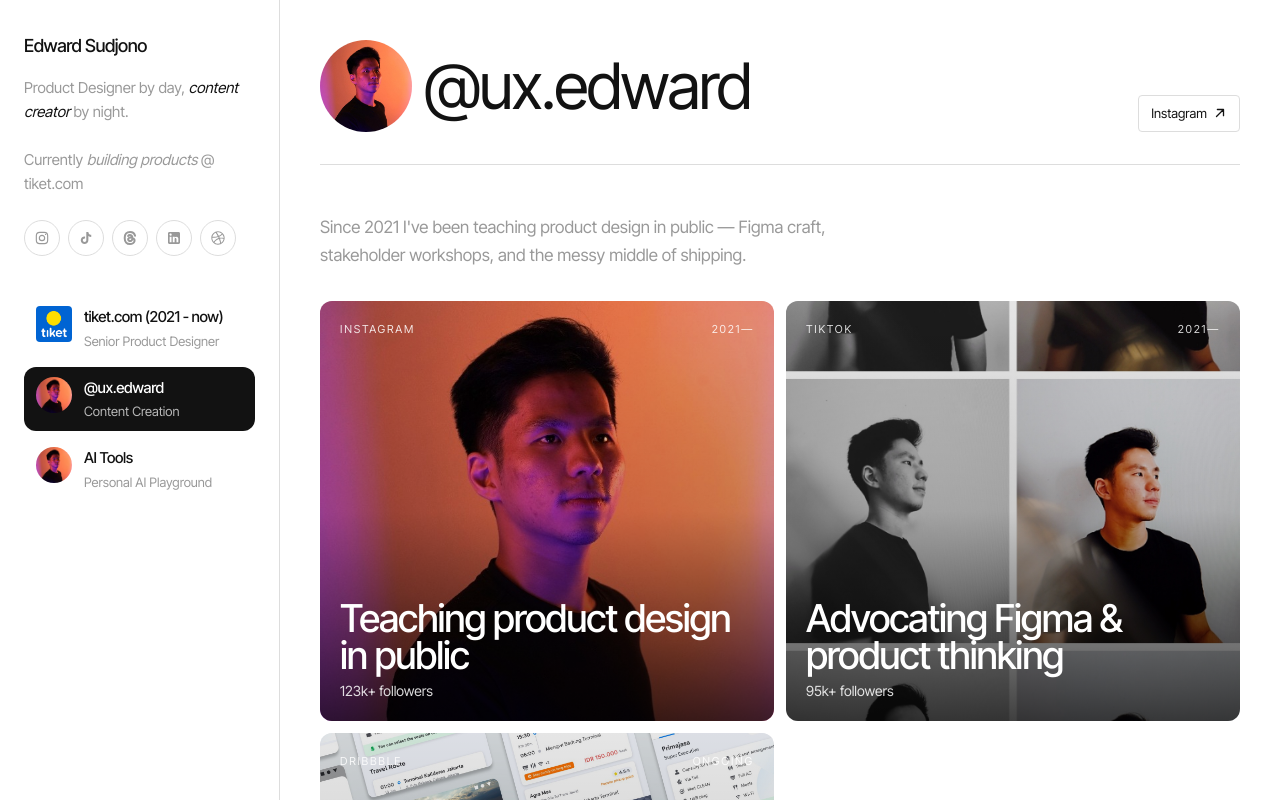
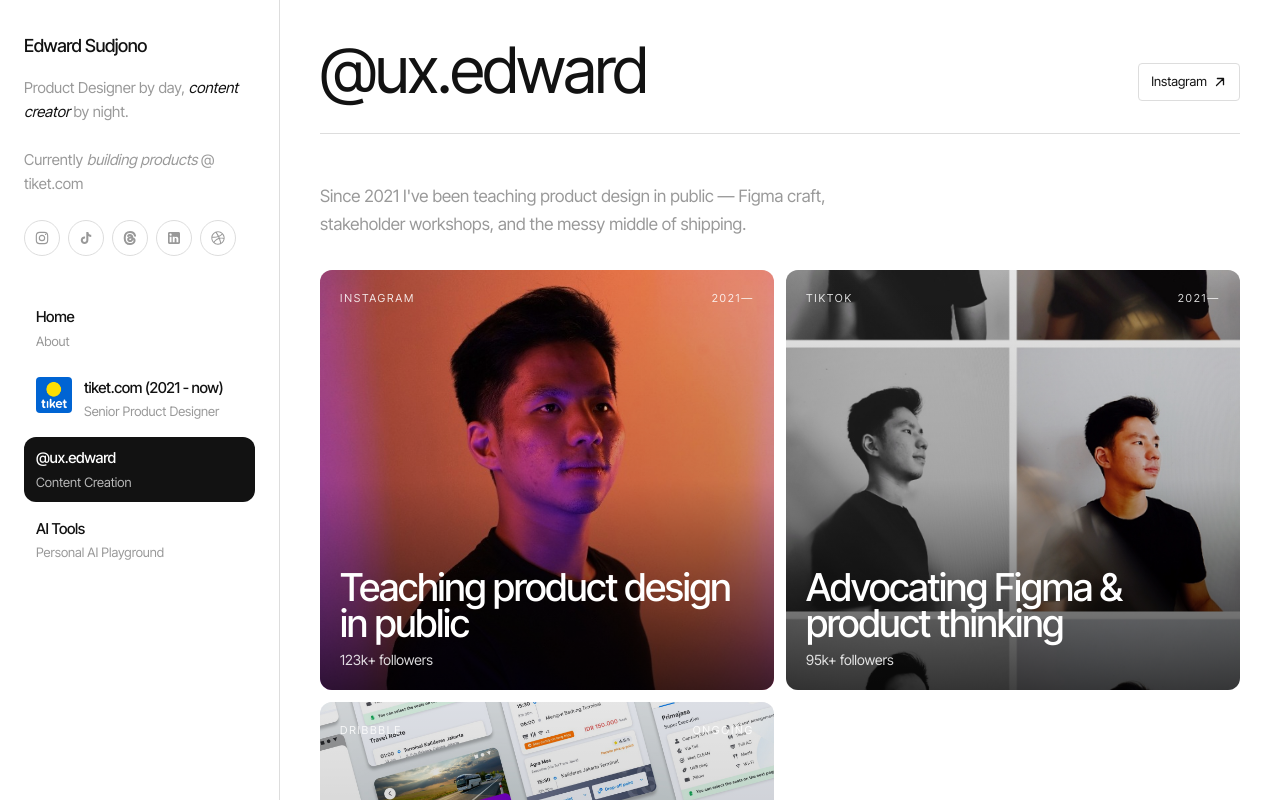
Before and after one commit to uxedward/portfolio, a Next.js app: page /content in a window 1280 px wide. Shown: the top 800 px of the page. Built offline with nearby package versions, Linux system fonts and the light colour scheme.

Commit message:
Fix invisible tab content and add a Home tab
Cards were rendered at opacity 0 by motion, so tab bodies looked empty. Show content immediately, put Home first in the sidebar, and drop portrait thumbnails from the tabs.

Co-authored-by: uxedward <uxedward@users.noreply.github.com>

```diff
--- a/app/globals.css
+++ b/app/globals.css
@@ -165,15 +165,29 @@ img {
   }
 }
 
+.card-rise {
+  animation: card-rise var(--duration-slow) var(--ease-out) both;
+}
+
+@keyframes card-rise {
+  from {
+    opacity: 1;
+    transform: translateY(24px);
+  }
+  to {
+    opacity: 1;
+    transform: translateY(0);
+  }
+}
+
 @media (prefers-reduced-motion: reduce) {
   html {
     scroll-behavior: auto;
   }
 
   .page-enter,
-  * {
+  .card-rise {
     animation: none !important;
-    transition: none !important;
   }
 
   .vt-sidebar,
--- a/components/project-grid.tsx
+++ b/components/project-grid.tsx
@@ -1,25 +1,18 @@
-"use client";
-
-import { motion, useReducedMotion } from "motion/react";
 import { ProjectCard } from "@/components/project-card";
-import { cardGrid, cardItem } from "@/lib/motion";
 import type { Project } from "@/lib/projects";
 
 export function ProjectGrid({ projects }: { projects: Project[] }) {
-  const reduceMotion = useReducedMotion();
-
   return (
-    <motion.section
-      className="grid gap-3 md:grid-cols-2"
-      variants={cardGrid}
-      initial={reduceMotion ? false : "hidden"}
-      animate="show"
-    >
+    <section className="grid gap-3 md:grid-cols-2">
       {projects.map((project, index) => (
-        <motion.div key={project.slug} variants={cardItem}>
+        <div
+          key={project.slug}
+          className="card-rise"
+          style={{ animationDelay: `${index * 80}ms` }}
+        >
           <ProjectCard project={project} priority={index === 0} />
-        </motion.div>
+        </div>
       ))}
-    </motion.section>
+    </section>
   );
 }
--- a/components/rise-in.tsx
+++ b/components/rise-in.tsx
@@ -1,7 +1,3 @@
-"use client";
-
-import { motion, useReducedMotion } from "motion/react";
-import { duration, easeOut } from "@/lib/motion";
 import { cn } from "@/lib/cn";
 
 export function RiseIn({
@@ -11,20 +7,5 @@ export function RiseIn({
   children: React.ReactNode;
   className?: string;
 }) {
-  const reduceMotion = useReducedMotion();
-
-  if (reduceMotion) {
-    return <div className={className}>{children}</div>;
-  }
-
-  return (
-    <motion.div
-      className={cn(className)}
-      initial={{ opacity: 0, y: 40 }}
-      animate={{ opacity: 1, y: 0 }}
-      transition={{ duration: duration.slow, ease: easeOut }}
-    >
-      {children}
-    </motion.div>
-  );
+  return <div className={cn("card-rise", className)}>{children}</div>;
 }
--- a/components/sidebar.tsx
+++ b/components/sidebar.tsx
@@ -46,7 +46,6 @@ export function Sidebar() {
     for (const studio of studios) {
       router.prefetch(studio.href);
     }
-    router.prefetch("/");
   }, [router]);
 
   useEffect(() => {
--- a/components/studio-tab.tsx
+++ b/components/studio-tab.tsx
@@ -12,6 +12,8 @@ export function StudioMark({
   studio: Studio;
   size?: "sm" | "md" | "lg";
 }) {
+  if (!("image" in studio) || !studio.image) return null;
+
   const box =
     size === "lg" ? "h-[92px] w-[92px]" : size === "sm" ? "h-8 w-8" : "h-9 w-9";
   const pixels = size === "lg" ? 184 : 36;
@@ -24,11 +26,8 @@ export function StudioMark({
       height={pixels}
       quality={100}
       className={cn(
-        "shrink-0 overflow-hidden bg-paper",
+        "shrink-0 overflow-hidden rounded-[var(--radius-sm)] bg-paper object-contain",
         box,
-        studio.mark === "portrait"
-          ? "rounded-full object-cover"
-          : "rounded-[var(--radius-sm)] object-contain",
       )}
     />
   );
@@ -43,6 +42,8 @@ export function StudioTab({
   active: boolean;
   onNavigate?: () => void;
 }) {
+  const mark = <StudioMark studio={studio} />;
+
   return (
     <Link
       href={studio.href}
@@ -58,7 +59,7 @@ export function StudioTab({
         active ? "bg-ink text-paper" : "text-ink hover:bg-paper-2",
       )}
     >
-      <StudioMark studio={studio} />
+      {mark}
       <span className="min-w-0 flex-1">
         <span className="block text-[15px] font-medium tracking-tight">
           {studio.label}
--- a/lib/nav.ts
+++ b/lib/nav.ts
@@ -1,4 +1,12 @@
 export const studios = [
+  {
+    id: "home",
+    label: "Home",
+    bannerLabel: "Edward",
+    href: "/",
+    subtitle: "About",
+    mark: "none" as const,
+  },
   {
     id: "tiket",
     label: "tiket.com (2021 - now)",
@@ -19,8 +27,7 @@ export const studios = [
     subtitle: "Content Creation",
     siteHref: "https://www.instagram.com/ux.edward/",
     siteLabel: "Instagram",
-    mark: "portrait" as const,
-    image: "/images/about/edward-portrait.jpg",
+    mark: "none" as const,
   },
   {
     id: "aitools",
@@ -28,19 +35,18 @@ export const studios = [
     bannerLabel: "AI Tools",
     href: "/ai-tools",
     subtitle: "Personal AI Playground",
-    mark: "portrait" as const,
-    image: "/images/about/edward-portrait.jpg",
+    mark: "none" as const,
   },
 ] as const;
 
 export type Studio = (typeof studios)[number];
 export type StudioId = Studio["id"];
 
-export function studioFromPath(pathname: string): StudioId | null {
+export function studioFromPath(pathname: string): StudioId {
   if (pathname.startsWith("/content")) return "uxedward";
   if (pathname.startsWith("/ai-tools")) return "aitools";
   if (pathname.startsWith("/work")) return "tiket";
-  return null;
+  return "home";
 }
 
 export function getStudio(id: StudioId): Studio {
```
